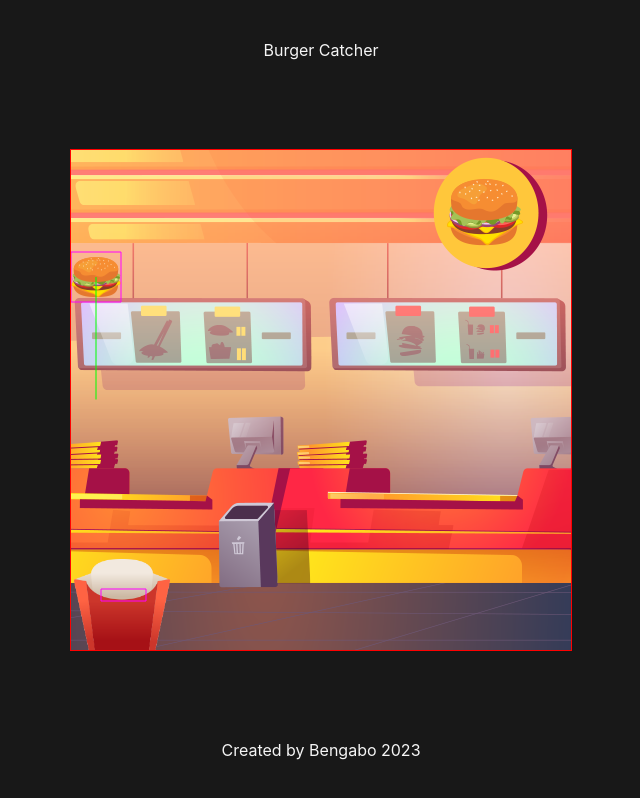
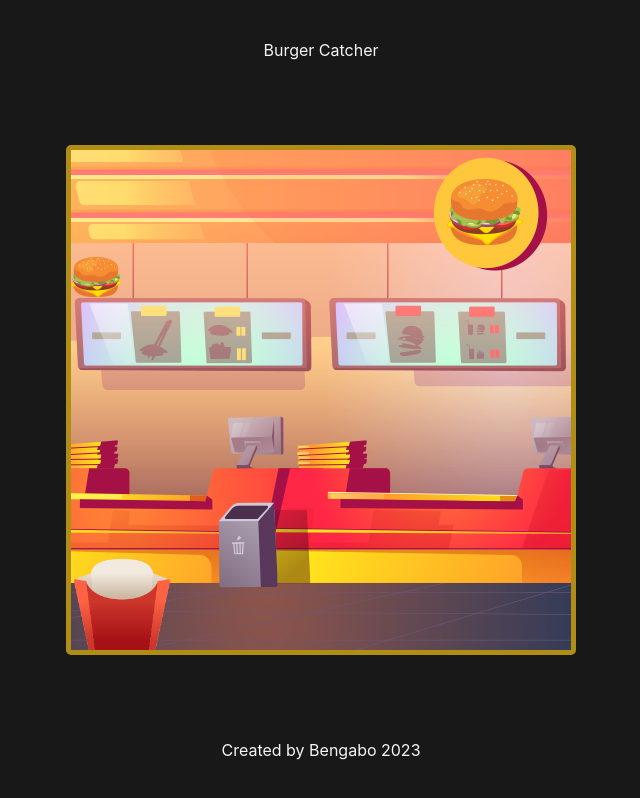
Before and after one commit to bengabo/Burger-catcher-game, a website built with Vite: page index.html in a window 1280 px wide. Shown: the whole page, without its empty margins (319-959 px from the left). Built offline with nearby package versions, Linux system fonts and the light colour scheme; animation ran at ten frames a second.

Commit message:
changes to hide debug borders

```diff
--- a/main.js
+++ b/main.js
@@ -93,7 +93,7 @@ const config = {
     default: "arcade",
     arcade: {
       gravity: { y: speedDown },
-      debug: true,
+      debug: false,
     },
   },
   scene: [GameScene],
--- a/style.css
+++ b/style.css
@@ -33,13 +33,14 @@ footer {
   padding: 40px 20px;
 }
 
-main{
+main {
   flex: 1;
   display: flex;
 }
 
 #gameCanvas {
-  border: 1px solid red;
+  border: 5px solid #b08d15;
+  border-radius: 5px;
   position: absolute;
   top: 50%;
   left: 50%;
```
Also changed, not shown: 1 other file.
